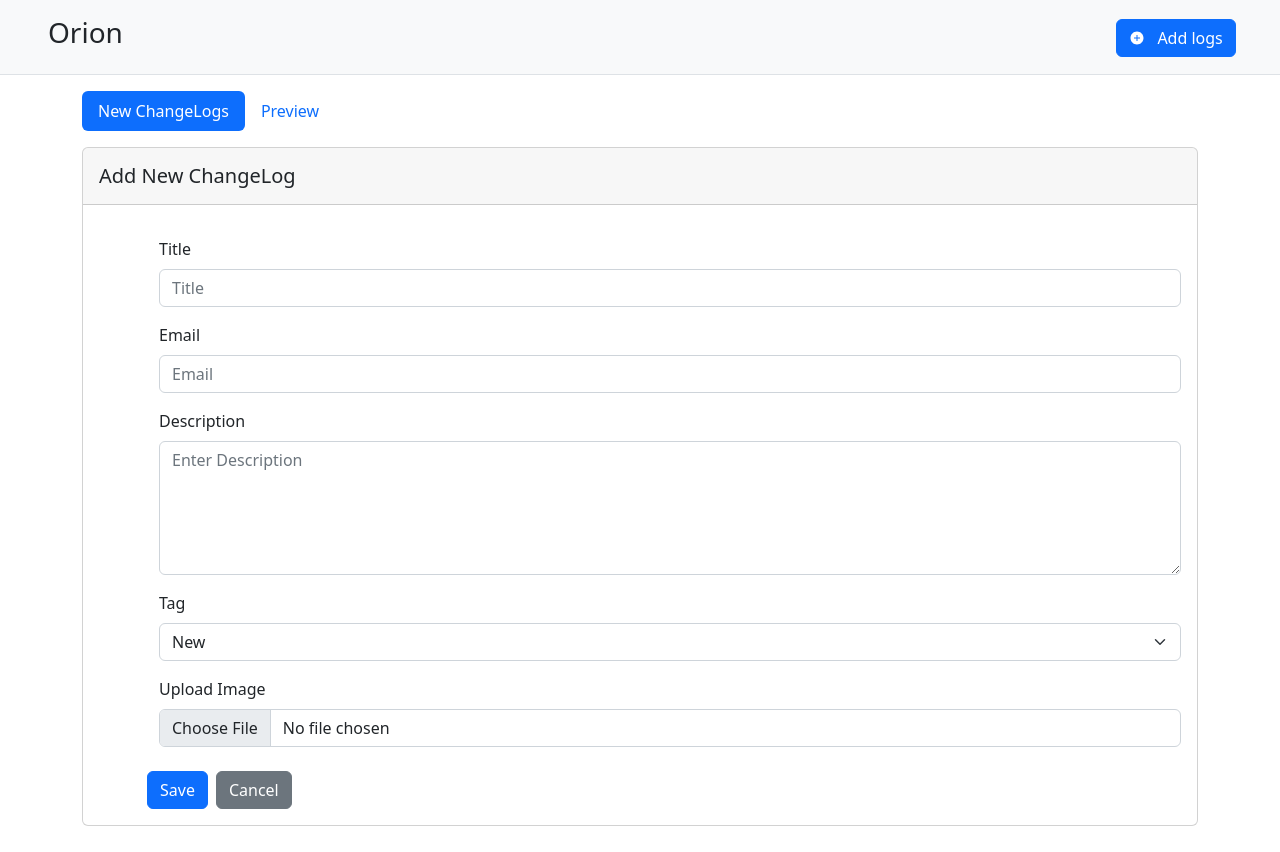
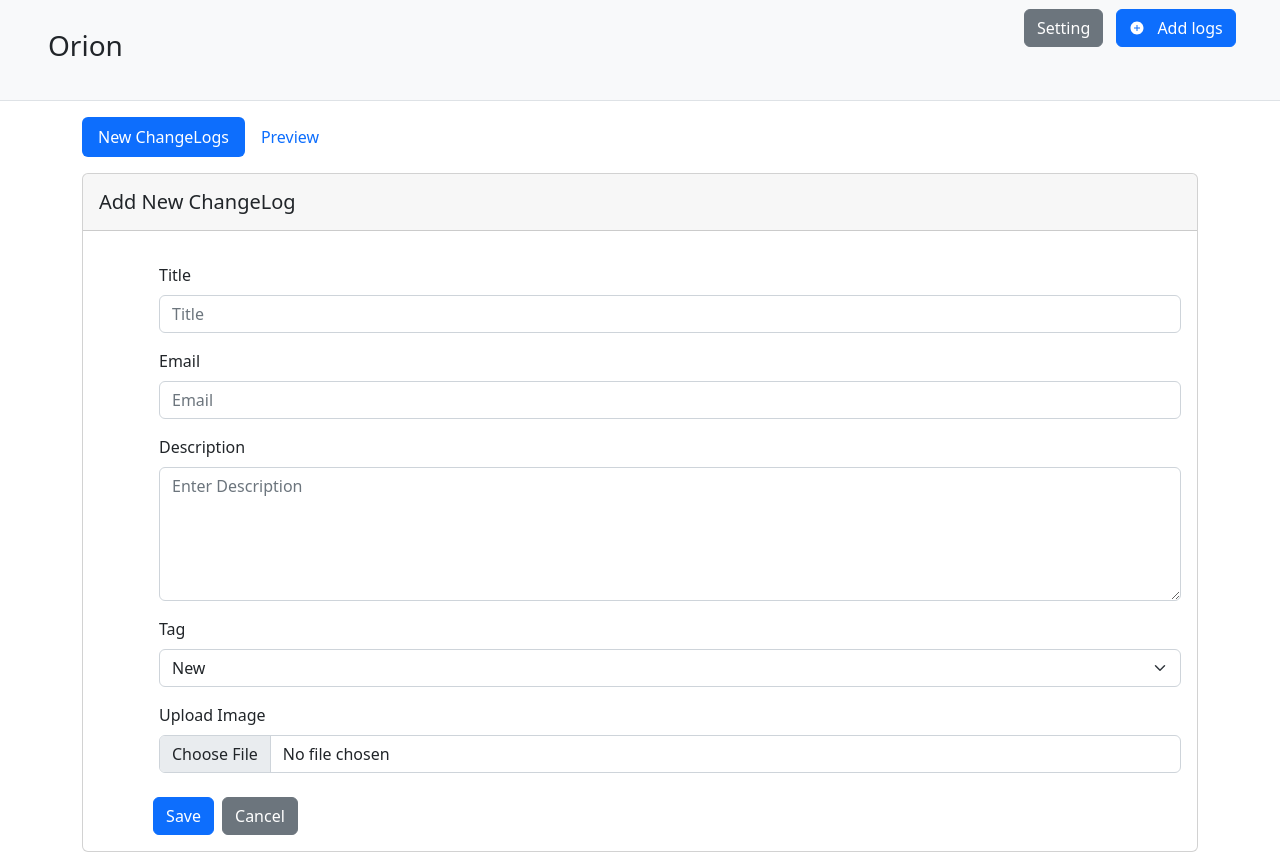
Before and after one commit to markactech/changelogapp, a React (Create React App) app: page /addlogs in a window 1280 px wide. Before the commit the page ends 826 px from the top, so only its background shows below. Built offline with nearby package versions, Linux system fonts and the light colour scheme.

Commit message:
seachiconadded

```diff
--- a/src/AddLogForm.js
+++ b/src/AddLogForm.js
@@ -248,7 +248,8 @@ const AddLogForm = ({ sendData, updatePreviewData }) => {
                     <div className="mt-4">
                       <Button
                         variant="primary"
-                        className="me-2 ms-5"
+                        className="me-2"
+                        style={{marginLeft:"5%"}}
                         onClick={() => {
                           handleSubmit();
 
--- a/src/App.js
+++ b/src/App.js
@@ -8,6 +8,7 @@ import AddLogForm from "./AddLogForm";
 import Layout from "./component/Layout";
 import Header from "./Header";
 import Footer from "./component/Footer ";
+import Setting from "./component/Setting";
 
 function App() {
 
@@ -19,6 +20,7 @@ function App() {
         <Route path="/addlogs" exact  element={<AddLogForm/>}/>
         <Route path="/preview/id" exact  element={<AddLogForm/>}/>
         <Route path="/editlog/:id" exact  element={<AddLogForm/>}/>
+        <Route path="/setting" exact  element={<Setting/>}/>
 
         </Route>
 
--- a/src/ViewForm.js
+++ b/src/ViewForm.js
@@ -3,8 +3,7 @@ import axios from "axios"; // Import Axios
 import Button from "react-bootstrap/Button";
 import { BsPlus, BsDash, BsTrash2 } from "react-icons/bs"; // Import icons from React Icons library
 import styles from "./App.module.css";
-import { MdDelete } from "react-icons/md";
-import Badge from "react-bootstrap/Badge";
+
 import moment from "moment";
 import SearchInput from "./SearchInput";
 import { HiPencilAlt } from "react-icons/hi";
@@ -12,7 +11,7 @@ import { useNavigate } from "react-router-dom";
 import Header from "./Header";
 import Footer from "./component/Footer ";
 import "./ViewForm.css";
-
+import { IoSearch } from "react-icons/io5"
 function ViewForm() {
   const [posts, setPosts] = useState([]);
   const [selectedFilter, setSelectedFilter] = useState("All entries");
@@ -185,8 +184,12 @@ function ViewForm() {
               </>
             ))
         ) : (
-          <div className="d-flex justify-content-center">
-            No data to display
+          <div>
+          <div className="d-flex justify-content-center text-secondary  ">
+           < IoSearch style={{color:"",width:100,height:"100",fontWeight:"100"}} />
+          </div>
+          <p className="d-flex justify-content-center fw-bold text-secondary ">No Log Founds</p>
+          <p className="d-flex justify-content-center fw-bold text-secondary  ">Try a Different Search</p>
           </div>
         )}
       </div>
--- a/src/component/Layout.js
+++ b/src/component/Layout.js
@@ -3,10 +3,14 @@ import { Outlet } from "react-router-dom";
 import Header from "../Header";
 import Add from "../Add";
 import "./Header.css";
-
+import { useNavigate } from "react-router-dom";
 import SearchInput from '../SearchInput'
 import Footer from "./Footer ";
 function Layout() {
+  const navigate = useNavigate();
+  const handlesetting = () => {
+    navigate("/setting");
+  };
   return (
     <>
       <nav class="  navbar-light bg-light border-bottom  navbar sticky-top bg-body-tertiary">
@@ -14,6 +18,7 @@ function Layout() {
           <h3 className="ms-5 x-5 mt-2 mb-3">Orion </h3>
           <div className="adddbutton">
         <Add  />
+        <button className="btn btn-secondary ms-3 mt-2" onClick={handlesetting}>Setting</button>
         </div>
       </nav>
 
--- /dev/null
+++ b/src/component/Setting.js
@@ -0,0 +1,11 @@
+import React from 'react'
+
+function Setting() {
+  return (
+    <div>
+   settting
+    </div>
+  )
+}
+
+export default Setting
```
Also changed, not shown: src/component/Footer .js (renamed from src/component/Footer .jsx).
